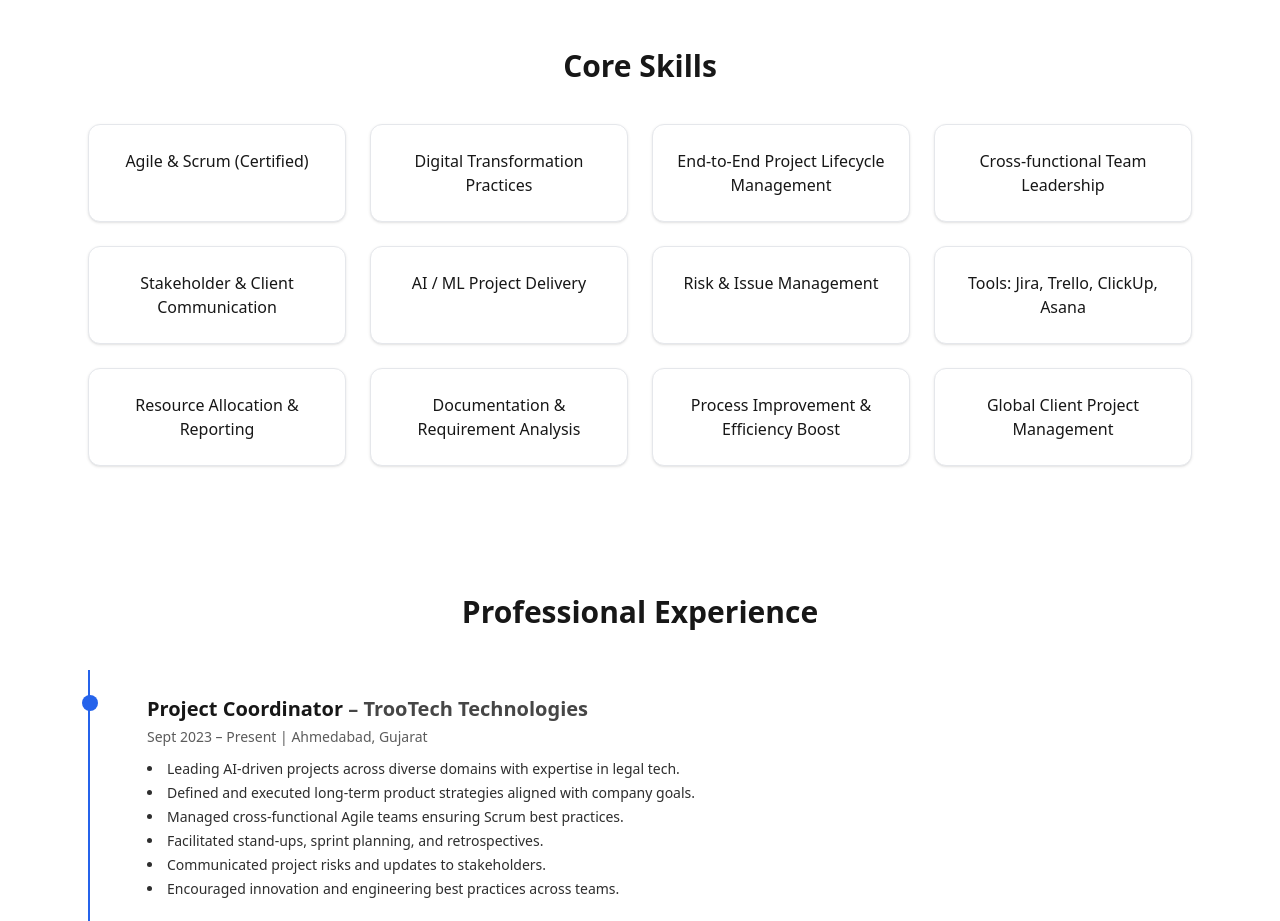
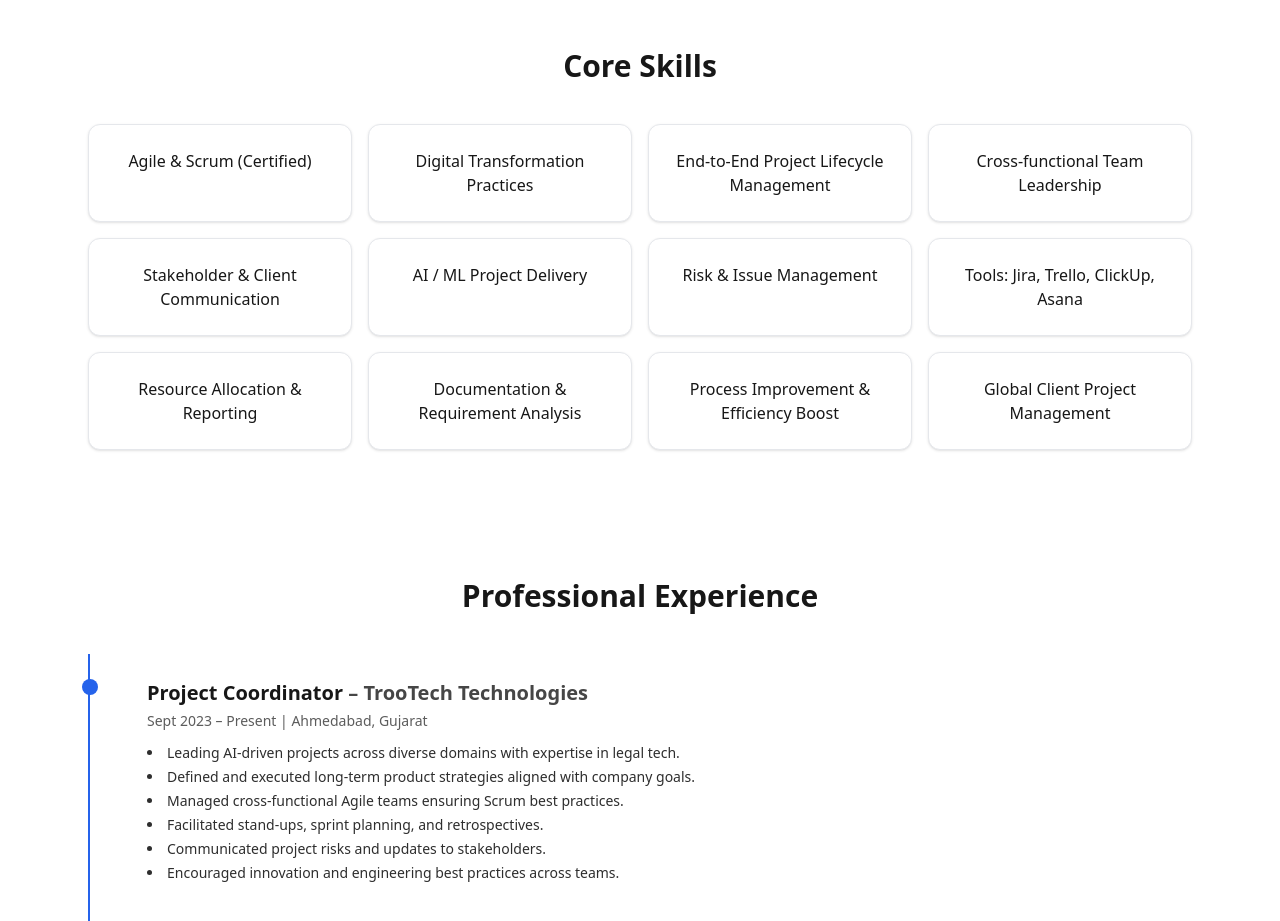
Before and after one commit to surtiabhai007-cmyk/abhai-portfolio, a Next.js app: page / in a window 1280 px wide. Shown: the part 1020-1941 px from the top of the page. Built offline with nearby package versions, Linux system fonts and the light colour scheme.

Commit message:
Update Skills.js

```diff
--- a/components/Skills.js
+++ b/components/Skills.js
@@ -23,7 +23,7 @@ export default function Skills() {
         Core Skills
       </h2>
 
-      <div className="grid grid-cols-2 md:grid-cols-3 lg:grid-cols-4 gap-6 max-w-6xl mx-auto">
+      <div className="grid grid-cols-2 md:grid-cols-3 lg:grid-cols-4 gap-4 max-w-6xl mx-auto">
 
         {skills.map((skill, i) => (
           <div
```
